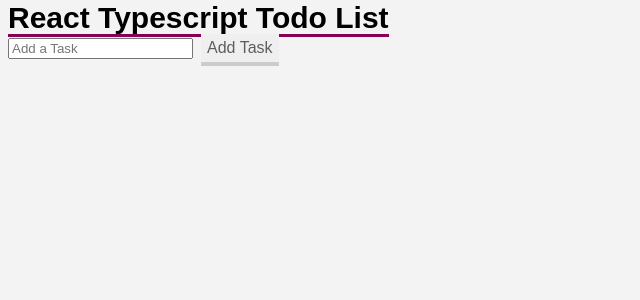
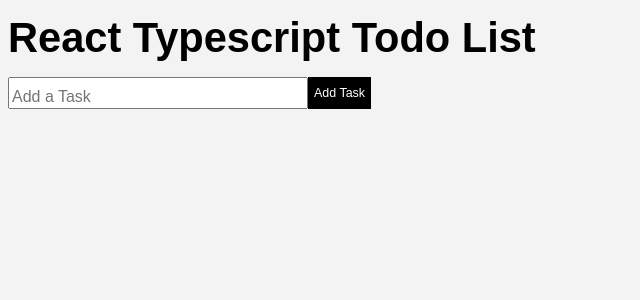
Before and after one commit to abhsrivastava/react-ts-todo, a React app: page / in a window 1280 px wide. Shown: the top 300 px of the page, without its empty margins (0-640 px from the left). Built offline with nearby package versions, Linux system fonts and the light colour scheme.

Commit message:
finally working

```diff
--- a/package.json
+++ b/package.json
@@ -19,8 +19,10 @@
     "awesome-typescript-loader": "^5.0.0-1",
     "css-loader": "^0.28.11",
     "html-webpack-plugin": "^3.1.0",
+    "import-glob-loader": "^1.1.0",
     "mini-css-extract-plugin": "^0.4.0",
     "node-sass": "^4.8.3",
+    "postcss-loader": "^2.1.3",
     "sass-loader": "^6.0.7",
     "source-map-loader": "^0.2.3",
     "typescript": "^2.8.1",
--- a/src/components/App.tsx
+++ b/src/components/App.tsx
@@ -51,7 +51,7 @@ export class App extends React.Component<IProps, IState> {
    public render() {
       return (
          <div>
-            <h1>React Typescript Todo List</h1>
+            <div className="heading"><h1>React Typescript Todo List</h1></div>
             <TaskForm text={this.state.currentTask} handleAdd={this.handleAdd.bind(this)} handleChange={this.handleChange.bind(this)} />
             <TaskTable taskList={this.state.taskList} handleDelete={this.handleDelete.bind(this)} toggleDone={this.toggleDone.bind(this)} />
          </div>
--- a/src/components/TaskForm.tsx
+++ b/src/components/TaskForm.tsx
@@ -10,7 +10,7 @@ export class TaskForm extends React.Component<any, any> {
 
    render() : JSX.Element {
       return (
-         <div className="formStyle">
+         <div className="form-style">
             <form onSubmit={(e) => this.handleSubmit(e)}>
                <input
                type="text"
--- a/src/styles/style.scss
+++ b/src/styles/style.scss
@@ -1,17 +1,5 @@
 $background-grey: #f3f3f3;
 $button-grey: #5e5e5e;
-
-body {
-   font-family: "Helvitica Neue", Helvitica, Arial, sans-serif;
-   font-size: 15px;
-   line-height: 1.3rem;
-   background-color: $background-grey;
-}
-
-h1 {
-   border-bottom: 3px solid #880055;
-   display: inline;
-}
 
 .container {
    font-size: 1.3rem;
@@ -19,7 +7,6 @@ h1 {
 
 .is-completed {
    text-decoration: line-through;
-   color: #00ff00;
 }
 
 .tdl-input {
@@ -29,21 +16,38 @@ h1 {
 
 .tdl-task {
    padding: .5rem;
-   border-bottom: 4px solid #000;
-   padding: .5rem;
+   font-size: .8rem;
 }
 
-.formStyle {
-   margin-top: 3rem;
-   margin-bottom: 3rem;
+.form-style {
+   margin-top: 10px 10px;
 }
 
-button {
+body {
+   font-family: "Helvitica Neue", Helvitica, Arial, sans-serif;
+   font-size: 15px;
+   line-height: 1.3rem;
+   background-color: $background-grey;
+}
+
+.heading {
+   border-bottom: 3px solid #880055;
+   display: inline;
+}
+
+.form-style button {
    height: 2.0rem;
    border: none;
+   font-size: .6em;
+   cursor: pointer;
+   color: #fff;
+   background-color: #000;
+}
+
+.tdl-input {
+   width: 300px;
+   height: 2.0rem;
+   box-sizing: border-box;
+   float: left;
    font-size: 1.0rem;
-   border-bottom: 4px solid #ccc;
-   margin-left: .5rem;
-   cursor: pointer;
-   color: $button-grey;
 }
--- a/webpack.config.js
+++ b/webpack.config.js
@@ -22,18 +22,22 @@ module.exports = {
          },
          {
             test: /\.scss$/,
-            include: [path.resolve(__dirname, "src/styles")],
             use: [
                MiniCssExtractPlugin.loader,
                {
-                 loader: "css-loader",
-                 options: {
-                   modules: true,
-                   sourceMap: true,
-                   importLoader: 2
-                 }
+                  loader: "css-loader",
+                  options: {
+                    sourceMap: true,
+                    importLoader: 2
+                  }
                },
-               "sass-loader"
+               {
+                  loader: 'sass-loader',
+                   options: {
+                       sourceMap: true
+                   }
+               },
+               'import-glob-loader'
             ]
          }
       ]
```
